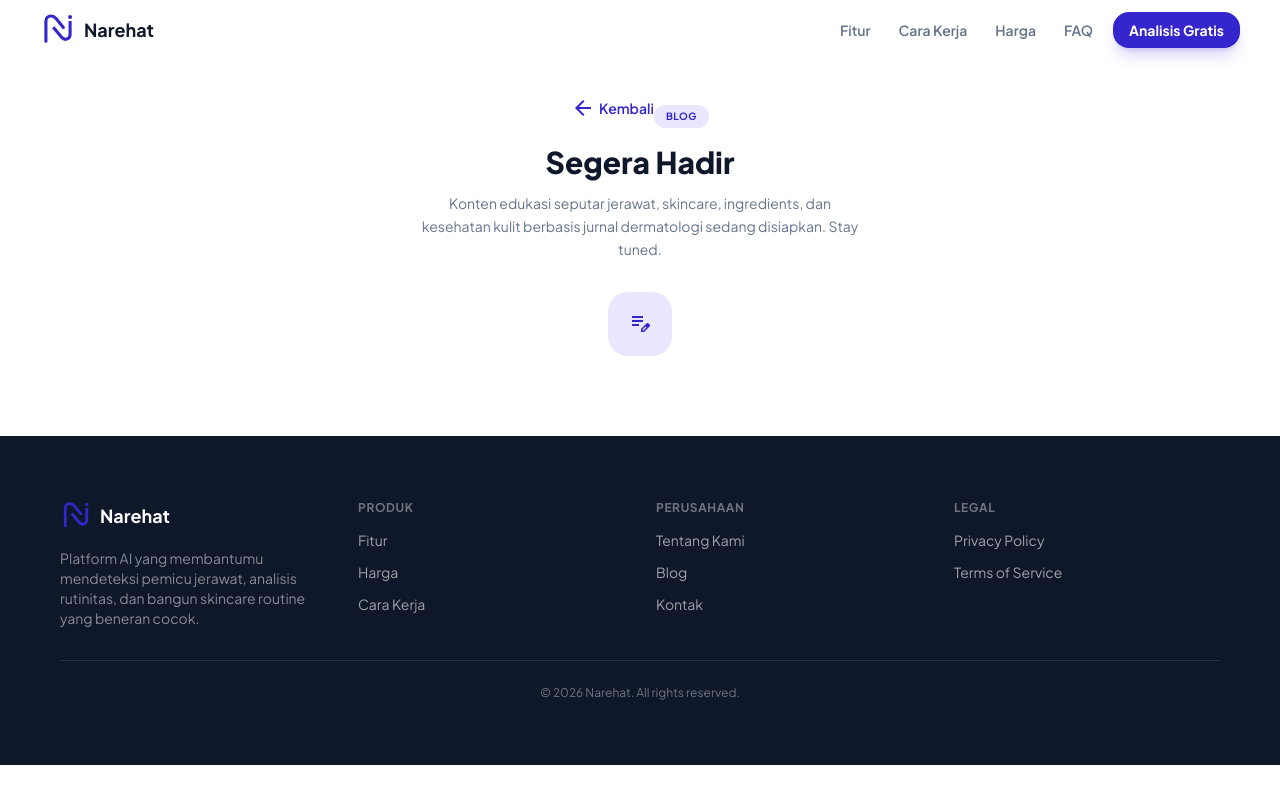
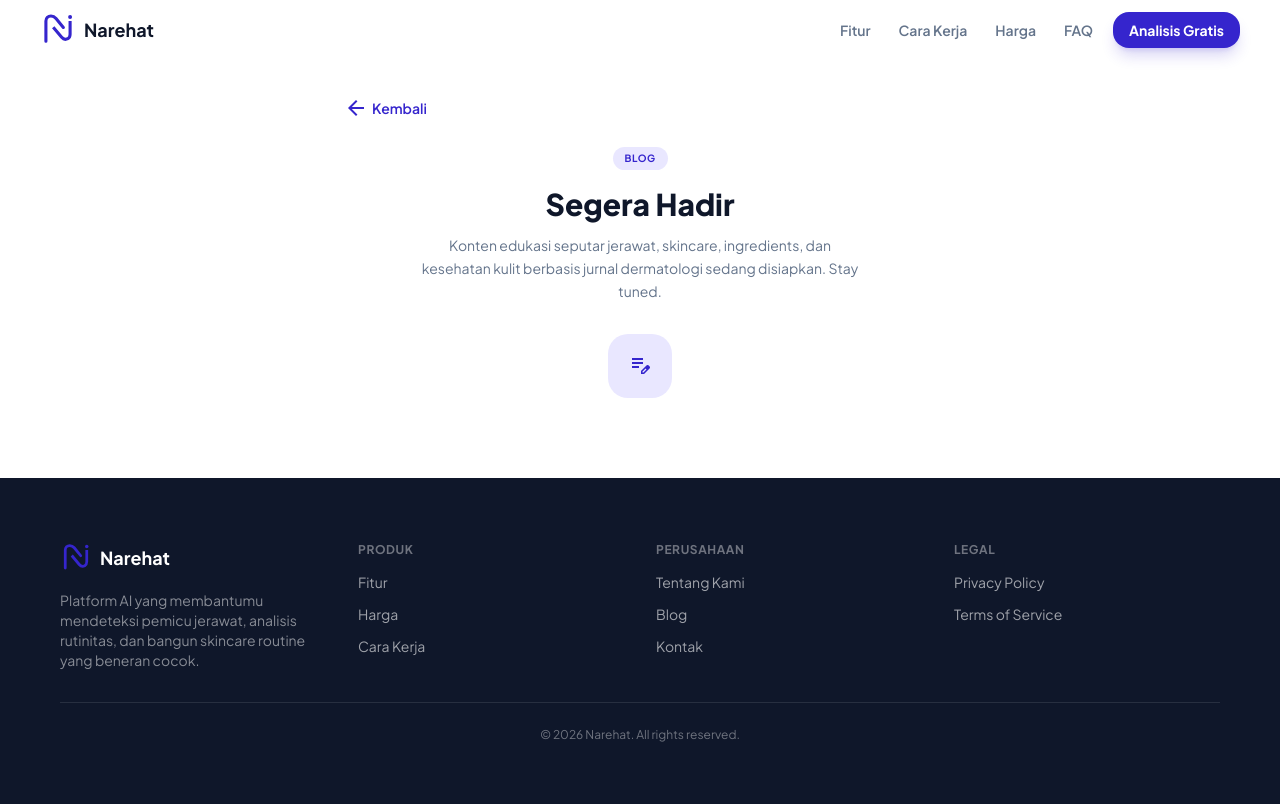
Before and after one commit to wisnuwrdh/narehat, a Next.js app: page /blog in a window 1280 px wide. Shown: the top 804 px of the page. Built offline with nearby package versions, Linux system fonts and the light colour scheme.

Commit message:
fix: back button di /blog & /contact posisi left, bukan center

```diff
--- a/app/blog/page.tsx
+++ b/app/blog/page.tsx
@@ -7,11 +7,12 @@ export default function BlogPage() {
     <>
       <Navbar />
       <main className="pt-24 pb-20 px-5">
-        <div className="container-narrow max-w-2xl mx-auto text-center">
+        <div className="container-narrow max-w-2xl mx-auto">
           <Link href="/" className="inline-flex items-center gap-1 text-sm font-semibold text-primary hover:text-primary/80 transition-colors mb-6">
             <span className="material-symbols-outlined text-lg">arrow_back</span>
             Kembali
           </Link>
+          <div className="text-center">
             <span className="inline-block px-3 py-1 bg-primary-light text-primary rounded-full text-[10px] font-bold uppercase tracking-wider mb-4">
               Blog
             </span>
@@ -23,6 +24,7 @@ export default function BlogPage() {
               <span className="material-symbols-outlined text-primary text-3xl">edit_note</span>
             </div>
           </div>
+        </div>
       </main>
       <Footer />
     </>
--- a/app/contact/page.tsx
+++ b/app/contact/page.tsx
@@ -7,14 +7,15 @@ export default function ContactPage() {
     <>
       <Navbar />
       <main className="pt-24 pb-20 px-5">
-        <div className="container-narrow max-w-2xl mx-auto text-center">
+        <div className="container-narrow max-w-2xl mx-auto">
           <Link href="/" className="inline-flex items-center gap-1 text-sm font-semibold text-primary hover:text-primary/80 transition-colors mb-6">
             <span className="material-symbols-outlined text-lg">arrow_back</span>
             Kembali
           </Link>
-          <span className="inline-block px-3 py-1 bg-primary-light text-primary rounded-full text-[10px] font-bold uppercase tracking-wider mb-4">
-            Kontak
-          </span>
+          <div className="text-center">
+            <span className="inline-block px-3 py-1 bg-primary-light text-primary rounded-full text-[10px] font-bold uppercase tracking-wider mb-4">
+              Kontak
+            </span>
           <h1 className="text-3xl font-extrabold text-slate-900 mb-3">Hubungi Kami</h1>
           <p className="text-sm text-muted mb-10 max-w-md mx-auto leading-relaxed">
             Punya pertanyaan, masukan, atau butuh bantuan? Kami siap membantu.
@@ -53,6 +54,7 @@ export default function ContactPage() {
               <p className="text-xs text-muted">Cek pertanyaan umum di halaman utama</p>
             </div>
           </div>
+          </div>
         </div>
       </main>
       <Footer />
```
Lines whose indentation alone changed are shown as unchanged.
